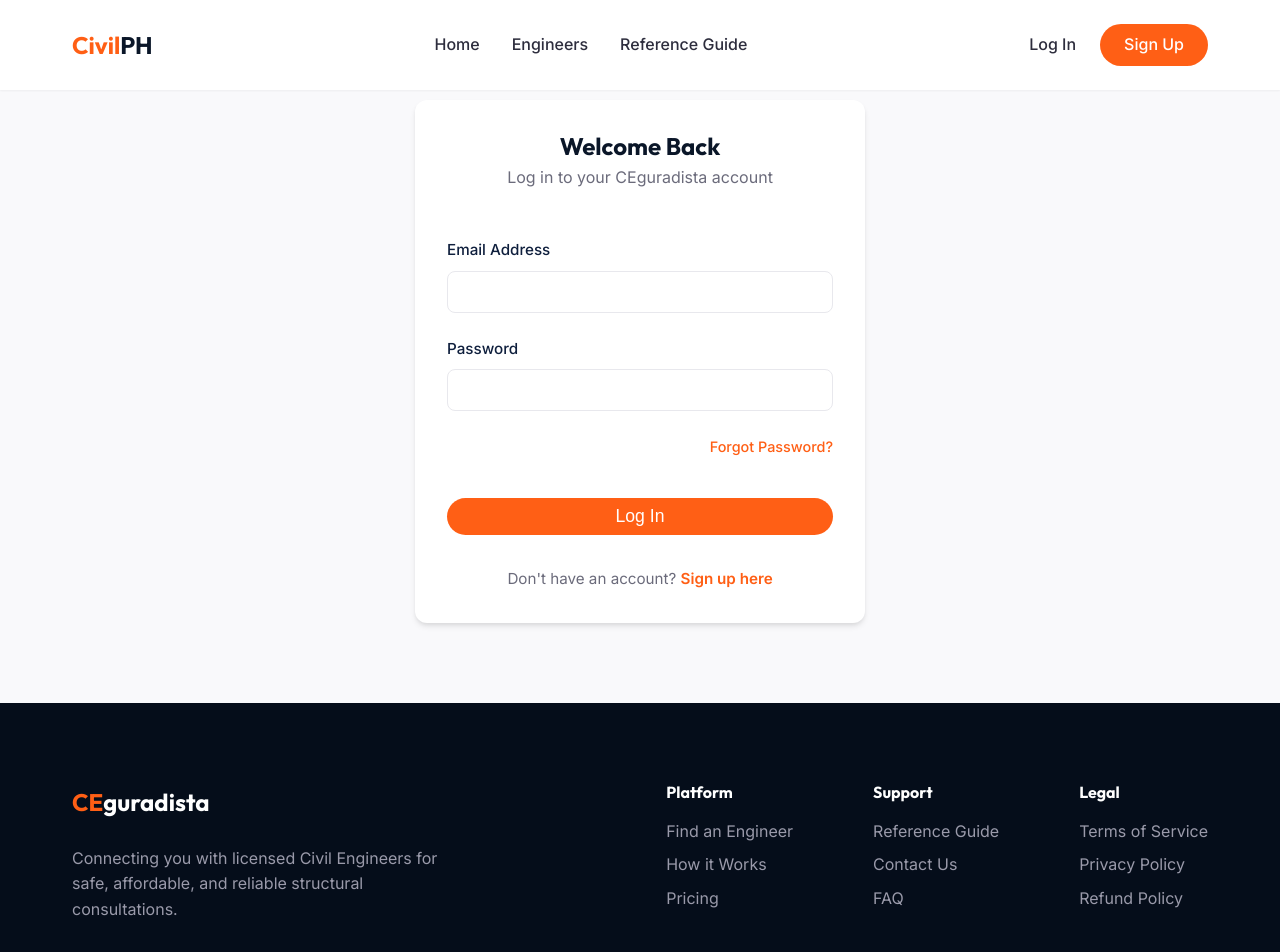
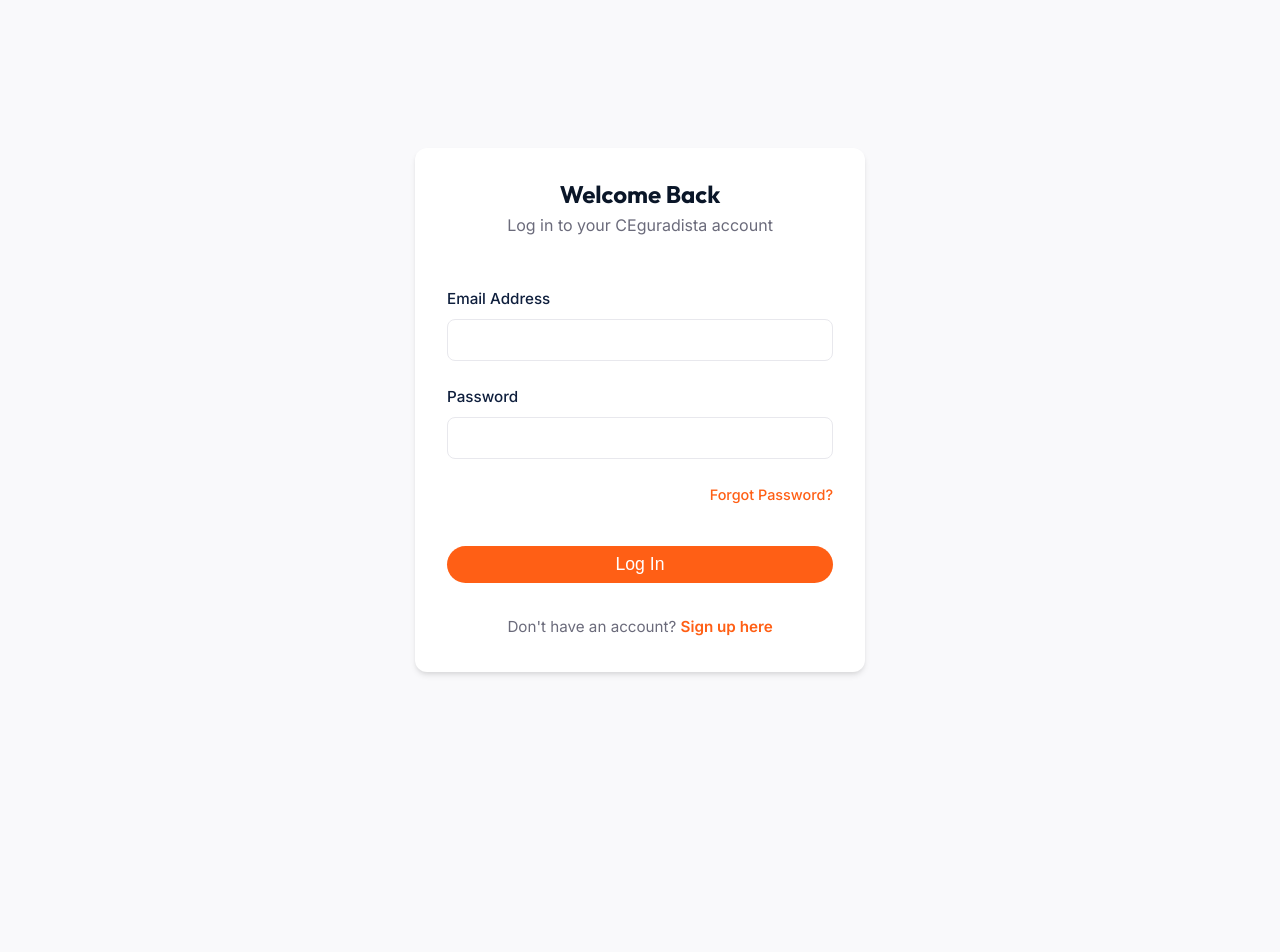
Before and after one commit to colkeaz/CivilPH, a React (Vite) app: page /login in a window 1280 px wide. Shown: the top 952 px of the page. After the commit the page ends 800 px from the top, so only its background shows below. Built offline with nearby package versions, Linux system fonts and the light colour scheme.

Commit message:
style: remove header and footer in auth pages

```diff
--- a/src/pages/LoginPage.tsx
+++ b/src/pages/LoginPage.tsx
@@ -1,7 +1,5 @@
 import React, { useState } from 'react';
 import { Link, useNavigate } from 'react-router-dom';
-import Header from '../components/Header';
-import Footer from '../components/Footer';
 import { useAuth } from '../store/AuthContext';
 import '../styles/AuthPages.css';
 
@@ -38,7 +36,6 @@
 
   return (
     <div className="auth-page-container">
-      <Header />
       <main className="auth-main">
         <div className="auth-card card">
           <h2 className="auth-title">Welcome Back</h2>
@@ -81,7 +78,6 @@
           </div>
         </div>
       </main>
-      <Footer />
     </div>
   );
 };
--- a/src/pages/SignupPage.tsx
+++ b/src/pages/SignupPage.tsx
@@ -1,7 +1,5 @@
 import React, { useState } from 'react';
 import { Link, useNavigate } from 'react-router-dom';
-import Header from '../components/Header';
-import Footer from '../components/Footer';
 import { useAuth } from '../store/AuthContext';
 import { User, Briefcase } from 'lucide-react';
 import '../styles/AuthPages.css';
@@ -39,7 +37,6 @@
 
   return (
     <div className="auth-page-container">
-      <Header />
       <main className="auth-main">
         <div className="auth-card card signup-card">
           <h2 className="auth-title">Create an Account</h2>
@@ -122,7 +119,6 @@
           </div>
         </div>
       </main>
-      <Footer />
     </div>
   );
 };
```
